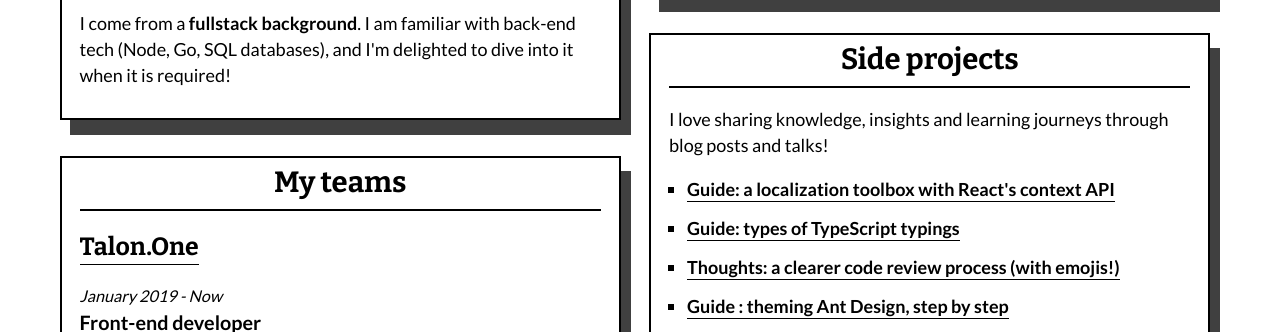
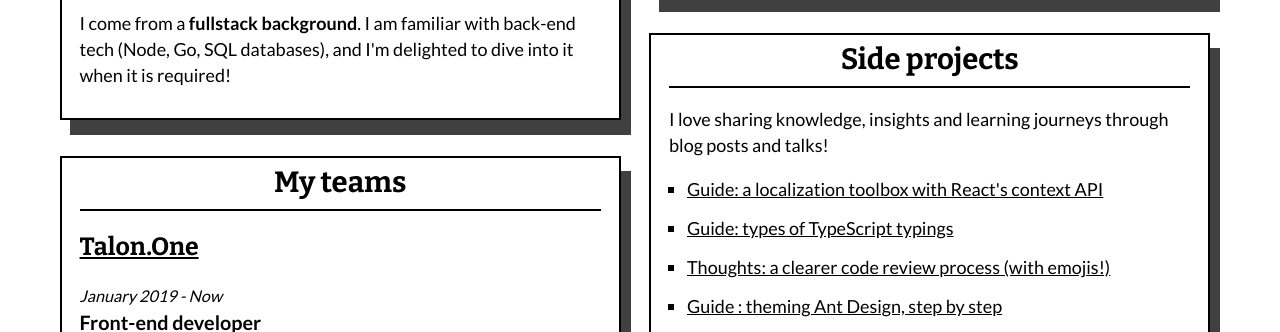
Before and after one commit to mathieu-anderson/gatsby-personal-website, a Gatsby site: page / in a window 1280 px wide. Shown: the part 391-723 px from the top of the page. Built offline with nearby package versions, Linux system fonts and the light colour scheme; Gatsby itself is replaced by a stand-in of ours.

Commit message:
Fix link decoration with just underline for the moment

```diff
--- a/src/components/Layout.css
+++ b/src/components/Layout.css
@@ -115,15 +115,12 @@ a {
   background-color: transparent;
   text-decoration: none;
   color: var(--black);
-  font-weight: bold;
-  box-shadow: inset 0 -1px 0 var(--black);
-  text-decoration: none;
+  text-decoration: underline;
 }
 a:active,
 a:hover {
   outline-width: 0;
   animation: miniLift 0.1s;
-  box-shadow: inset 0 -2px 0 var(--black);
 }
 abbr[title] {
   border-bottom: none;
```
